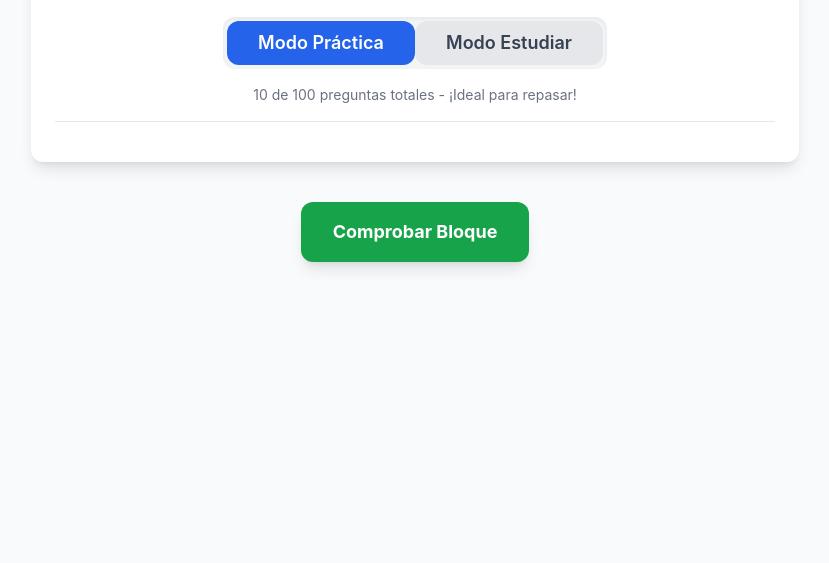
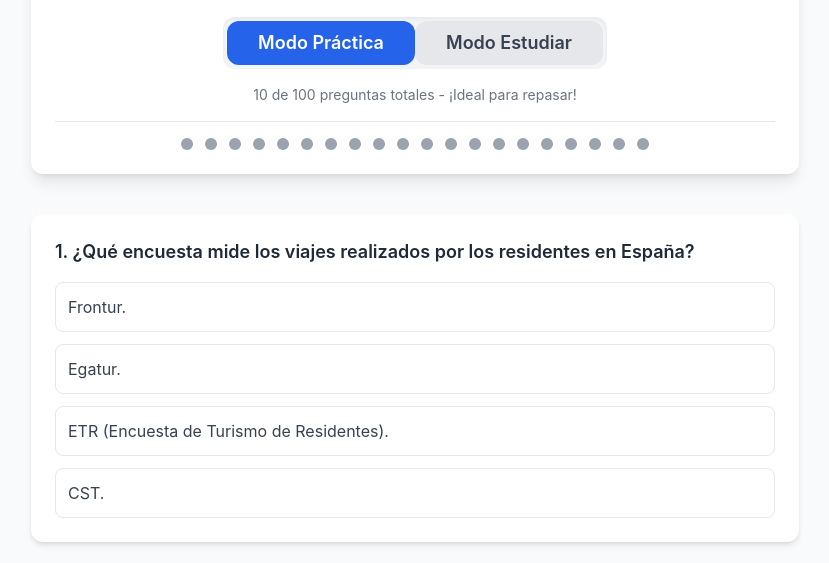
Before and after one commit to COYGCarlos/estructura-1, a plain HTML site: page index.html in a window 1280 px wide. Shown: the part 175-738 px from the top of the page, without its empty margins (225-1054 px from the left). Drawn offline with nearby package versions, Linux system fonts and the light colour scheme.

Commit message:
Update index.html

```diff
--- a/index.html
+++ b/index.html
@@ -104,9 +104,8 @@
             { q: "El <strong>I+D+i</strong> (Investigación, Desarrollo e Innovación) está asociado principalmente al sector:", o: ["Primario.", "Secundario.", "Terciario.", "Cuaternario."], a: 3, r: "El <strong>Sector Cuaternario</strong> engloba la gestión de la información, el conocimiento y las actividades de alta tecnología o <strong>I+D+i</strong>." },
             { q: "La <strong>Ley 20/2013 de unidad de mercado</strong> busca solucionar la falta de uniformidad en:", o: ["Los tipos de cambio.", "La legislación autonómica de turismo.", "Los derechos de aduana.", "Los precios de los hoteles."], a: 1, r: "La <strong>ley</strong> se creó para garantizar la 'unidad de mercado', simplificando la compleja legislación en turismo que varía por <strong>Comunidad Autónoma</strong>." },
             { q: "El propósito de la encuesta <strong>Egatur</strong> es conocer el <strong>gasto turístico</strong> de:", o: ["Residentes en el país.", "Visitantes no residentes.", "Empresas de intermediación.", "El sector público."], a: 1, r: "<strong>Egatur</strong> mide el gasto de los <strong>visitantes</strong> que *no residen* en España, es decir, el <strong>turismo receptor</strong>." },
-            { q: "El <strong>Turismo Interior</strong> no incluye el:", o: ["Turismo Interno.", "Turismo Receptor.", "Turismo Emisor.", "Turismo Nacional."], a: 2, r: "El <strong>Turismo Interior</strong> incluye <strong>Interno</strong> y <strong>Receptor</strong>; el <strong>Emisor</strong> (salidas al exterior) no forma parte del movimiento dentro del país." }
-            // Preguntas trampa
-            { q: "¿Cuál de las siguientes afirmaciones sobre el <strong>Turismo Emisor</strong> es INCORRECTA?", o: ["Implica que los residentes viajan fuera del país de referencia.", "Aporta ingresos al país de residencia.", "Supone un flujo de salida turística.", "Se contabiliza en la Balanza de Pagos Turística."], a: 1, r: "El turismo emisor no aporta ingresos al país, sino gastos al exterior." },
+            { q: "El <strong>Turismo Interior</strong> no incluye el:", o: ["Turismo Interno.", "Turismo Receptor.", "Turismo Emisor.", "Turismo Nacional."], a: 2, r: "El <strong>Turismo Interior</strong> incluye <strong>Interno</strong> y <strong>Receptor</strong>; el <strong>Emisor</strong> (salidas al exterior) no forma parte del movimiento dentro del país." },
+                        { q: "¿Cuál de las siguientes afirmaciones sobre el <strong>Turismo Emisor</strong> es INCORRECTA?", o: ["Implica que los residentes viajan fuera del país de referencia.", "Aporta ingresos al país de residencia.", "Supone un flujo de salida turística.", "Se contabiliza en la Balanza de Pagos Turística."], a: 1, r: "El turismo emisor no aporta ingresos al país, sino gastos al exterior." },
 
             { q: "El <strong>Turismo Interior</strong> incluye:", o: ["El turismo interno y el receptor.", "El emisor y el receptor.", "El interno y el emisor.", "Solo el turismo nacional."], a: 0, r: "El turismo interior combina el <strong>interno</strong> (residentes dentro del país) y el <strong>receptor</strong> (no residentes dentro del país)." },
 
@@ -145,7 +144,7 @@
             { q: "El control del espacio aéreo es competencia exclusiva de:", o: ["Las Comunidades Autónomas.", "El Estado.", "El Ministerio de Cultura.", "Los Ayuntamientos."], a: 1, r: "El Estado controla el espacio aéreo y los aeropuertos de interés general." },
 
             { q: "El <strong>Gasto Turístico</strong> incluye:", o: ["Solo alojamiento y transporte.", "Todos los pagos realizados para y durante el viaje.", "Los gastos del Estado en promoción turística.", "El ahorro previo de los turistas."], a: 1, r: "El gasto turístico incluye todo lo pagado para, durante y después del viaje." }
-
+            // Final preguntas Array
         ];
 
         let selectedQuestions = [];
```
